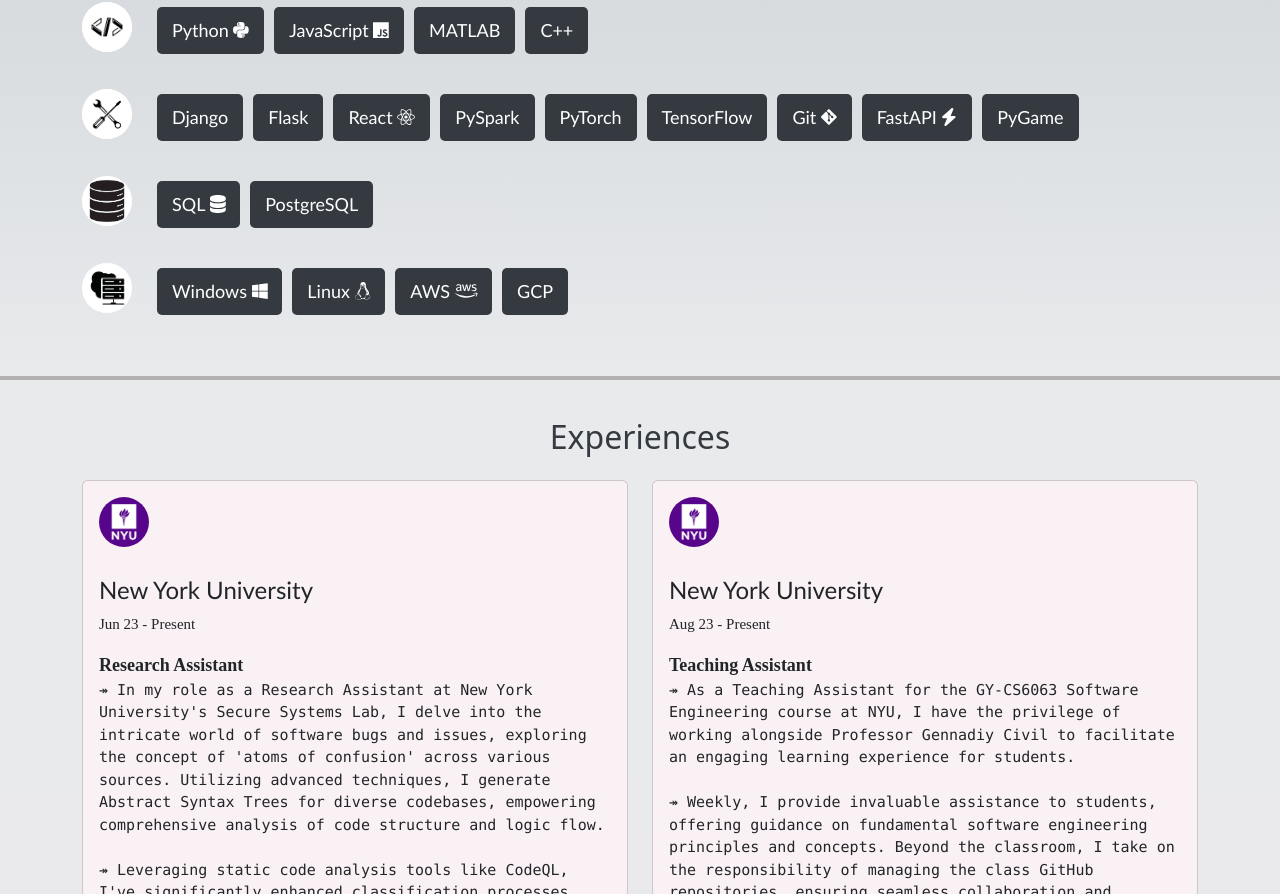
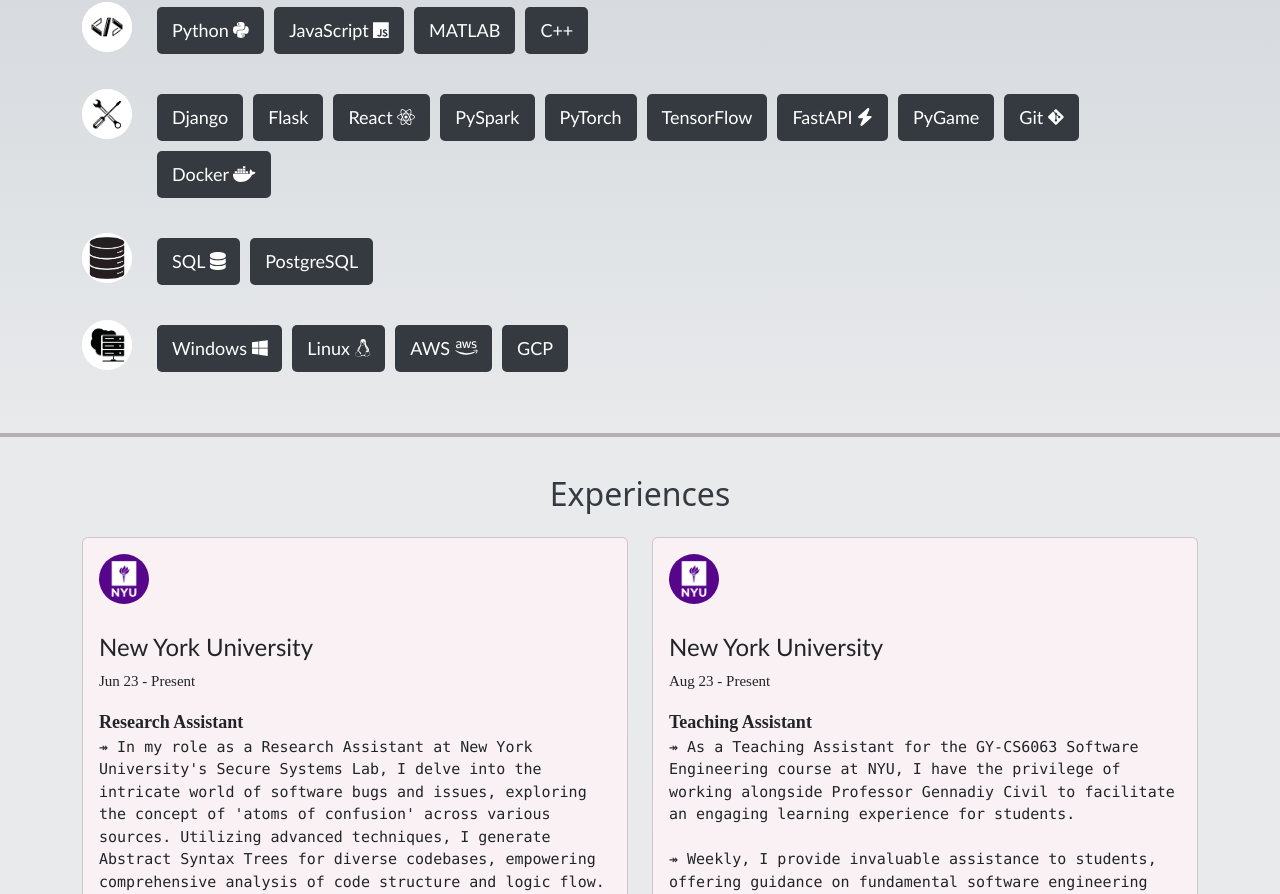
Before and after one commit to Soester10/portfolio, a React (Vite) app: page / in a window 1280 px wide. Shown: the part 1452-2346 px from the top of the page. Built offline with nearby package versions, Linux system fonts and the light colour scheme.

Commit message:
modified skill

```diff
--- a/src/components/Skills.tsx
+++ b/src/components/Skills.tsx
@@ -7,6 +7,7 @@ import {
   faLinux,
   faGitAlt,
   faAws,
+  faDocker,
 } from "@fortawesome/free-brands-svg-icons";
 import { faBolt, faDatabase } from "@fortawesome/free-solid-svg-icons";
 import langLogo from "../assets/langLogo.jpeg";
@@ -67,16 +68,20 @@ const Skills = () => {
           icon: "",
         },
         {
-          name: "Git",
-          icon: faGitAlt,
-        },
-        {
           name: "FastAPI",
           icon: faBolt,
         },
         {
           name: "PyGame",
           icon: "",
+        },
+        {
+          name: "Git",
+          icon: faGitAlt,
+        },
+        {
+          name: "Docker",
+          icon: faDocker,
         },
       ],
     },
```
